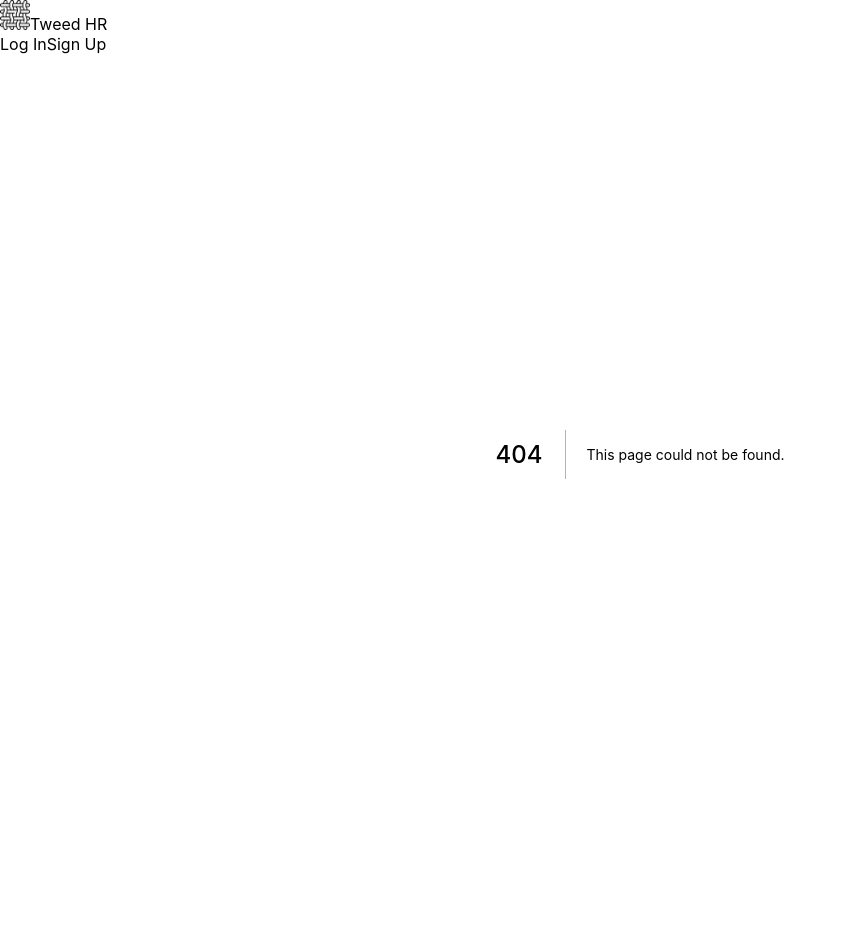
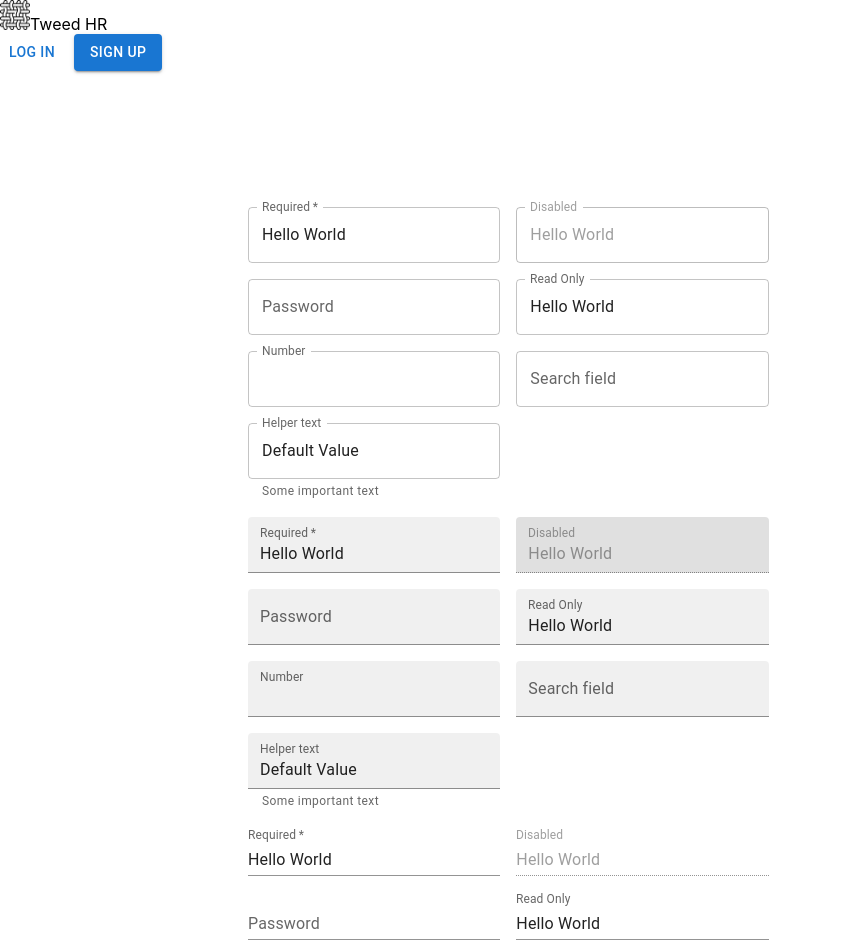
Before and after one commit to chrisb99999/tweedhr, a Next.js app: page /signup in a window 1280 px wide. Before the commit this address had no page. Shown: the top 952 px of the page, without its empty margins (0-847 px from the left). Before the commit the page ends 854 px from the top, so only its background shows below. Built offline with nearby package versions, Linux system fonts and the light colour scheme; what @theme-ui/presets, theme-ui would draw is missing.

Commit message:
add material ui

```diff
--- a/package.json
+++ b/package.json
@@ -9,8 +9,14 @@
     "lint": "next lint"
   },
   "dependencies": {
+    "@emotion/react": "^11.5.0",
+    "@emotion/styled": "^11.3.0",
+    "@mui/material": "^5.0.5",
     "@theme-ui/presets": "^0.11.3",
+    "browserslist": "^4.17.3",
+    "caniuse-lite": "^1.0.30001265",
     "dotenv-load": "^2.0.0",
+    "mui": "^0.0.1",
     "next": "11.1.2",
     "next-env": "^1.1.1",
     "react": "17.0.2",
--- /dev/null
+++ b/pages/signup.js
@@ -0,0 +1,174 @@
+import * as React from "react";
+import Box from "@mui/material/Box";
+import TextField from "@mui/material/TextField";
+import styles from "../styles/Home.module.css";
+
+const Signup = () => {
+  return (
+    <main className={styles.main}>
+      <Box
+        component="form"
+        className={styles.grid}
+        sx={{
+          "& .MuiTextField-root": { m: 1, width: "25ch" },
+        }}
+        noValidate
+        autoComplete="off"
+      >
+        <div>
+          <TextField
+            required
+            id="outlined-required"
+            label="Required"
+            defaultValue="Hello World"
+          />
+          <TextField
+            disabled
+            id="outlined-disabled"
+            label="Disabled"
+            defaultValue="Hello World"
+          />
+          <TextField
+            id="outlined-password-input"
+            label="Password"
+            type="password"
+            autoComplete="current-password"
+          />
+          <TextField
+            id="outlined-read-only-input"
+            label="Read Only"
+            defaultValue="Hello World"
+            InputProps={{
+              readOnly: true,
+            }}
+          />
+          <TextField
+            id="outlined-number"
+            label="Number"
+            type="number"
+            InputLabelProps={{
+              shrink: true,
+            }}
+          />
+          <TextField id="outlined-search" label="Search field" type="search" />
+          <TextField
+            id="outlined-helperText"
+            label="Helper text"
+            defaultValue="Default Value"
+            helperText="Some important text"
+          />
+        </div>
+        <div>
+          <TextField
+            required
+            id="filled-required"
+            label="Required"
+            defaultValue="Hello World"
+            variant="filled"
+          />
+          <TextField
+            disabled
+            id="filled-disabled"
+            label="Disabled"
+            defaultValue="Hello World"
+            variant="filled"
+          />
+          <TextField
+            id="filled-password-input"
+            label="Password"
+            type="password"
+            autoComplete="current-password"
+            variant="filled"
+          />
+          <TextField
+            id="filled-read-only-input"
+            label="Read Only"
+            defaultValue="Hello World"
+            InputProps={{
+              readOnly: true,
+            }}
+            variant="filled"
+          />
+          <TextField
+            id="filled-number"
+            label="Number"
+            type="number"
+            InputLabelProps={{
+              shrink: true,
+            }}
+            variant="filled"
+          />
+          <TextField
+            id="filled-search"
+            label="Search field"
+            type="search"
+            variant="filled"
+          />
+          <TextField
+            id="filled-helperText"
+            label="Helper text"
+            defaultValue="Default Value"
+            helperText="Some important text"
+            variant="filled"
+          />
+        </div>
+        <div>
+          <TextField
+            required
+            id="standard-required"
+            label="Required"
+            defaultValue="Hello World"
+            variant="standard"
+          />
+          <TextField
+            disabled
+            id="standard-disabled"
+            label="Disabled"
+            defaultValue="Hello World"
+            variant="standard"
+          />
+          <TextField
+            id="standard-password-input"
+            label="Password"
+            type="password"
+            autoComplete="current-password"
+            variant="standard"
+          />
+          <TextField
+            id="standard-read-only-input"
+            label="Read Only"
+            defaultValue="Hello World"
+            InputProps={{
+              readOnly: true,
+            }}
+            variant="standard"
+          />
+          <TextField
+            id="standard-number"
+            label="Number"
+            type="number"
+            InputLabelProps={{
+              shrink: true,
+            }}
+            variant="standard"
+          />
+          <TextField
+            id="standard-search"
+            label="Search field"
+            type="search"
+            variant="standard"
+          />
+          <TextField
+            id="standard-helperText"
+            label="Helper text"
+            defaultValue="Default Value"
+            helperText="Some important text"
+            variant="standard"
+          />
+        </div>
+      </Box>
+    </main>
+  );
+};
+
+export default Signup;
--- a/src/components/Header.jsx
+++ b/src/components/Header.jsx
@@ -4,11 +4,12 @@ import { jsx } from 'theme-ui'
 import Link from 'next/link'
 import Image from 'next/image'
 import fabric from '../assets/textile.png'
+import Button from '@mui/material/Button'
 
 const Header = () => {
     return (
 
-            <header sx={{width: '100vw', height: '60px', bg: 'primary', zIndex:999}}>
+            <header sx={{width: '100vw', height: '60px', borderBottom:'1px solid gray', zIndex:999}}>
                 <nav sx={{variant: 'containers.page', display: 'flex', alignItems: 'center', justifyContent: 'space-between', height: '100%' }}>
                 <div sx={{display: 'flex', alignItems: 'center'}}><Image src={fabric} alt='textile logo' height='30px' width='30px'  sx={{transform:'rotate(45deg)'}}/>
                 <Link href='/'>
@@ -17,10 +18,10 @@ const Header = () => {
 
                     <div sx={{display: 'flex', alignItems: 'center'}}>
                     <Link href='/'>
-                    <a sx={{variant: 'containers.secondaryButton'}}>Log In</a>
+                    <Button variant='text' sx={{marginRight:'10px', color: 'primary'}}>Log In</Button>
                     </Link>
-                    <Link href='/'>
-                    <a sx={{variant: 'containers.primaryButton'}}>Sign Up</a>
+                    <Link href='/signup'>
+                    <Button variant='contained' sx={{marginRight:'10px', bg:'primary'}}>Sign Up</Button>
                     </Link>
                     </div>
                 </nav>
--- a/styles/Home.module.css
+++ b/styles/Home.module.css
@@ -1,11 +1,11 @@
 .container {
-  min-height: 100vh;
+  min-height: 100%;
   padding: 0 0.5rem;
   display: flex;
   flex-direction: column;
   justify-content: center;
   align-items: center;
-  height: 100vh;
+  height: 100%;
 }
 
 .main {
--- a/theme.js
+++ b/theme.js
@@ -3,6 +3,15 @@ import { roboto } from "@theme-ui/presets";
 const theme = {
   ...roboto,
   containers: {
+    head: {
+      minHeight: "100%",
+      padding: "0 0.5rem",
+      display: "flex",
+      flexDirection: "column",
+      justifyContent: "center",
+      alignItems: "center",
+      height: "100%",
+    },
     card: {
       boxShadow: "0 1px 3px rgba(0,0,0,0.12), 0 1px 2px rgba(0,0,0,0.24)",
       border: "1px solid",
@@ -22,18 +31,19 @@ const theme = {
       fontSize: 3,
       padding: "4px 10px 4px 10px",
       margin: "0 5px 0 5px",
+      cursor: "pointer",
     },
     primaryButton: {
       borderRadius: "7px",
       border: "3px solid ",
       borderColor: "secondary",
-
-      backgroundColor: "muted",
-
+      color: "text",
+      backgroundColor: "secondary",
       fontWeight: "bold",
       fontSize: 3,
       padding: "4px 10px 4px 10px",
       margin: "0 5px 0 5px",
+      cursor: "pointer",
     },
   },
   styles: {
```
Also changed, not shown: pages/index.js (+8 -6 lines), 2 other files (tests, documents, lock files or other folders).
